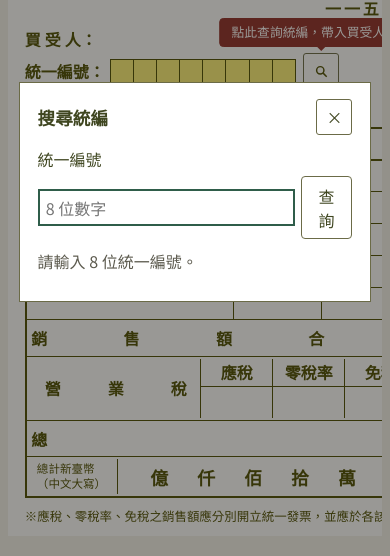
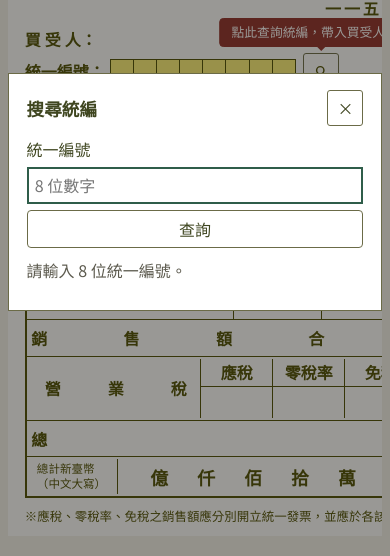
Before and after one commit to ttnppedr/invoice-tax-calculator, a website built with Vite: page index.html in a window 390 px wide. Both pictures are taken after a click on the button 321 px from the left and 301 px from the top of the page. Shown: the part 230-786 px from the top of the page. Built offline with nearby package versions, Linux system fonts and the light colour scheme; a web font is replaced by a local one.

Commit message:
修正手機統編查詢按鈕被擠出對話框，讓查詢可點。
Co-authored-by: Cursor <cursoragent@cursor.com>

```diff
--- a/src/style.css
+++ b/src/style.css
@@ -715,6 +715,9 @@ output.money[hidden] {
 
 dialog {
   width: min(32rem, calc(100% - 2rem));
+  max-width: calc(100vw - 2rem);
+  max-height: min(90dvh, calc(100% - 2rem));
+  overflow: auto;
   border: 1px solid var(--rule);
   padding: 1rem 1.1rem 1.15rem;
   background: #fff;
@@ -742,13 +745,20 @@ dialog::backdrop {
   align-items: center;
   gap: 0.35rem;
   margin: 0.35rem 0 0.6rem;
+  min-width: 0;
 }
 
 #lookup-query {
-  flex: 1;
+  flex: 1 1 auto;
+  min-width: 0;
+  width: 100%;
   font: inherit;
   padding: 0.35rem 0.45rem;
   border: 1px solid var(--rule);
+}
+
+#btn-lookup-submit {
+  flex: 0 0 auto;
 }
 
 .lookup-status {
@@ -795,13 +805,24 @@ input:focus,
 
   dialog {
     width: min(32rem, calc(100% - 1rem));
+    max-width: calc(100vw - 1rem);
     max-height: 90dvh;
     padding-bottom: max(1.15rem, env(safe-area-inset-bottom));
+  }
+
+  .lookup-row {
+    flex-direction: column;
+    align-items: stretch;
   }
 
   #lookup-query,
   #btn-lookup-submit {
     min-height: 2.25rem;
+    width: 100%;
+  }
+
+  .lookup-result {
+    overflow-x: auto;
   }
 
   .supporting-content {
```
